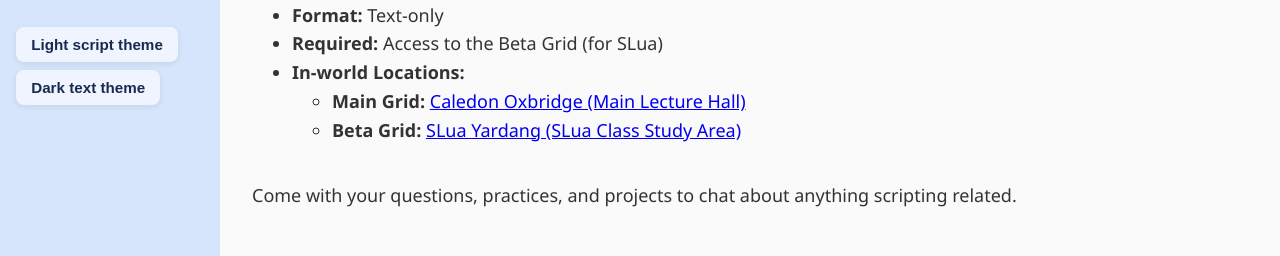
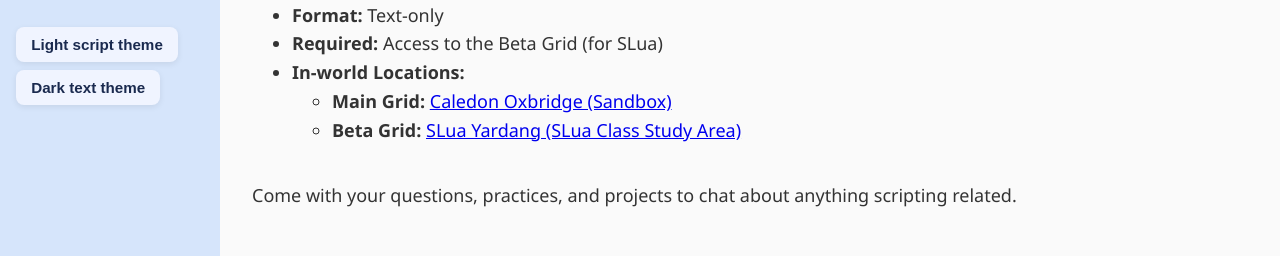
Before and after one commit to Suzanna-Linn/slua, a Jekyll site: the page built from docs/classes.md, in a window 1280 px wide and 900 px high, scrolled down 894 px. Shown: the part 641-897 px from the top of the window. Built offline with Jekyll 4.4.1, drawn with Linux system fonts in a browser that asks for light colours; nearby versions of some CDN libraries; our own code applies the rules of GitHub Pages for plain Markdown files; comment, search, counter and statistics services are not loaded.

Commit message:
Update classes.md

```diff
--- a/docs/classes.md
+++ b/docs/classes.md
@@ -46,7 +46,7 @@ Already scripting in SLua? This advanced series unlocks powerful features and te
 - **Format:** Text-only
 - **Required:** Access to the Beta Grid (for SLua)
 - **In-world Locations:**
-  - **Main Grid:** [Caledon Oxbridge (Main Lecture Hall)](http://maps.secondlife.com/secondlife/Caledon%20Oxbridge/72/140/29)
+  - **Main Grid:** [Caledon Oxbridge (Sandbox)](http://maps.secondlife.com/secondlife/Caledon%20Oxbridge/53/48/1500)
   - **Beta Grid:** [SLua Yardang (SLua Class Study Area)](secondlife://Aditi/secondlife/SLua%20Yardang/157/8/23)
 
 Come with your questions, practices, and projects to chat about anything scripting related.
```
